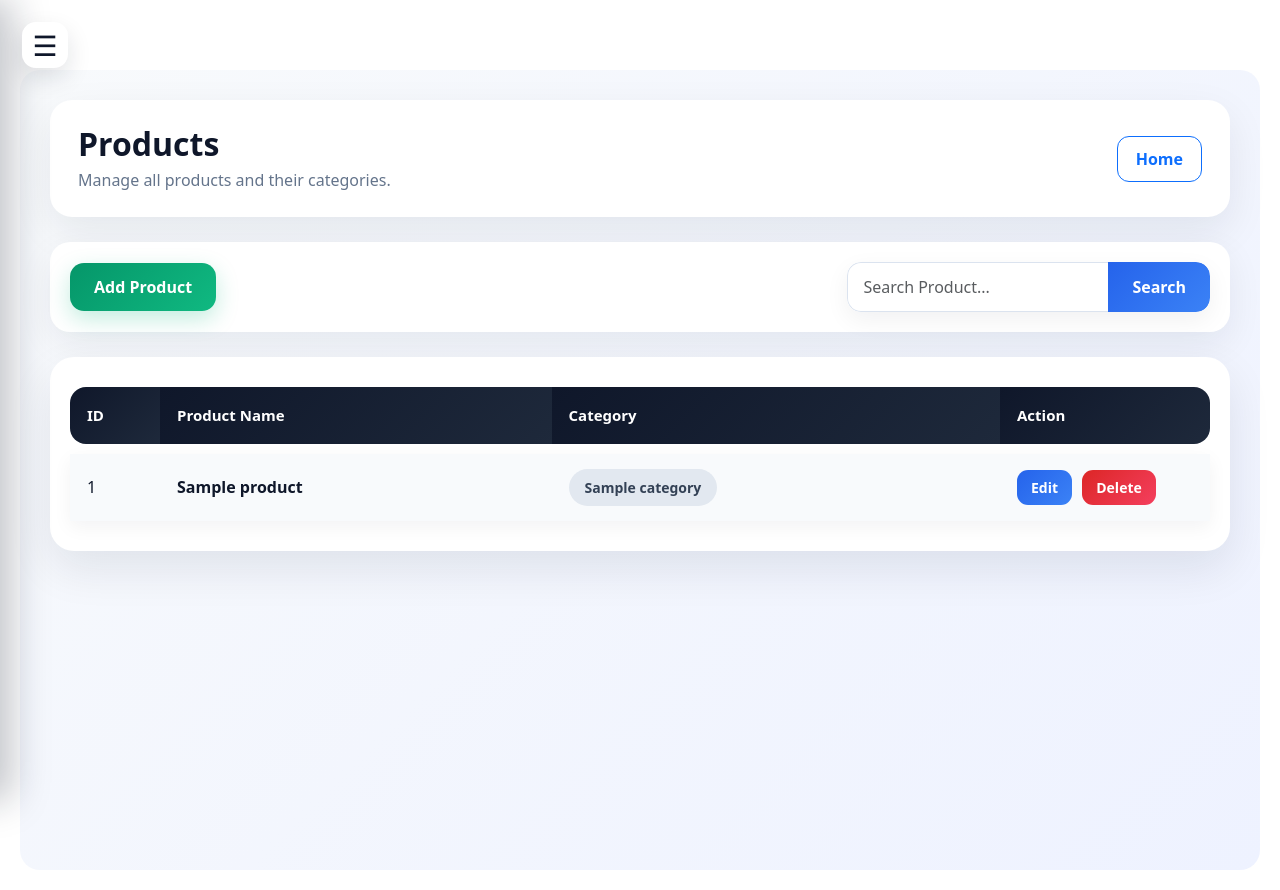
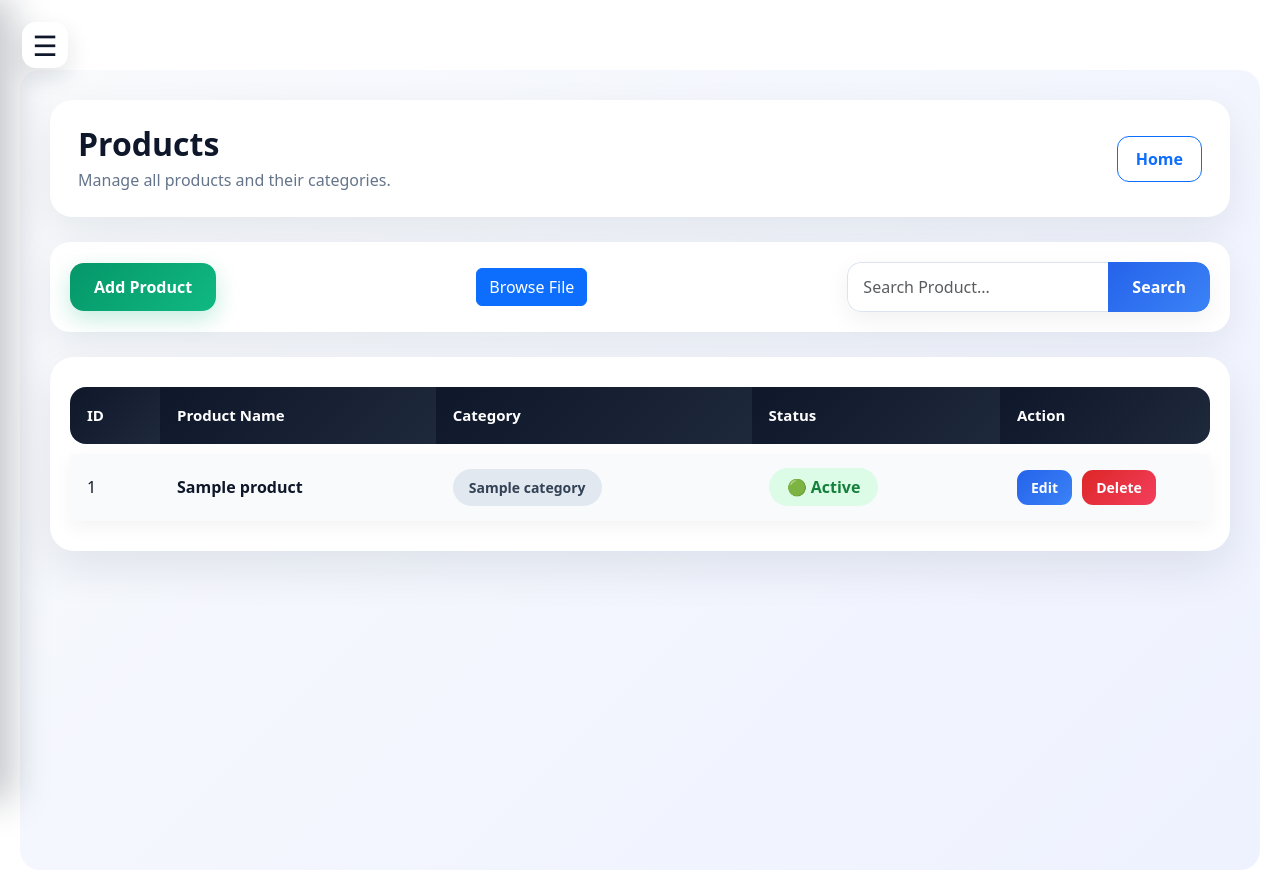
Before and after one commit to Lakshya312/Lead_Management, a Django app: page /products/ in a window 1280 px wide. Run offline with Django 5.2, Linux system fonts and the light colour scheme; a user stored in the database is signed in; tables that the repository leaves empty hold one stand-in row (values such as "Sample post").

Commit message:
Added new feature (Browse File) with validation

```diff
--- a/LeadsData/templates/product/product_list.html
+++ b/LeadsData/templates/product/product_list.html
@@ -177,6 +177,22 @@
         color: #334155;
     }
 
+    .status-active {
+        background: #dcfce7;
+        color: #15803d;
+        padding: 8px 18px;
+        border-radius: 20px;
+        font-weight: 600;
+    }
+
+    .status-inactive {
+        background: #fee2e2;
+        color: #dc2626;
+        padding: 8px 18px;
+        border-radius: 20px;
+        font-weight: 600;
+    }
+
     .edit-btn,
     .delete-btn {
         border: none;
@@ -246,6 +262,27 @@
             </a>
         {% endif %}
 
+        <form method="POST" action="{% url 'upload_products_excel' %}" enctype="multipart/form-data">
+            {% csrf_token %}
+            <input type="file"
+                   name="excel_file"
+                   accept=".xlsx"
+                   hidden
+                   id="excelFile"
+                   onchange="showUploadButton()">
+
+            <label for="excelFile" class="btn btn-primary">
+                Browse File
+            </label>
+
+            <button type="submit"
+                    class="btn btn-success"
+                    id="uploadBtn"
+                    style="display: none;">
+                Upload
+            </button>
+        </form>
+
         <form method="GET">
             <div class="input-group search-box">
                 <input type="text"
@@ -270,6 +307,7 @@
                     <th style="width: 90px;">ID</th>
                     <th>Product Name</th>
                     <th>Category</th>
+                    <th>Status</th>
                     <th style="width: 210px;">Action</th>
                 </tr>
             </thead>
@@ -304,6 +342,14 @@
                     </td>
 
                     <td>
+                        {% if p.Is_Active %}
+                            <span class="status-active">🟢 Active</span>
+                        {% else %}
+                            <span class="status-inactive">🔴 Inactive</span>
+                        {% endif %}
+                    </td>
+
+                    <td>
                         {% if request.user.userprofile.role == "Admin" or p.Added_By == request.user.username %}
                             <a href="/products/edit/{{ p.ProductID }}/"
                                class="edit-btn">
@@ -332,4 +378,10 @@
 
 </div>
 
+<script>
+function showUploadButton() {
+    document.getElementById("uploadBtn").style.display = "inline-block";
+}
+</script>
+
 {% endblock %}
--- a/LeadsData/urls.py
+++ b/LeadsData/urls.py
@@ -48,6 +48,8 @@ urlpatterns = [
     path("api/products/", views.product_api, name="product_api"),
     path("api/products/<int:id>/", views.product_detail_api, name="product_detail_api"),
 
+    path("products/upload-excel/", views.upload_products_excel, name="upload_products_excel"),
+
     # REGION
     path("regions/", views.region_list, name="region_list"),
     path("regions/add/", views.add_region, name="add_region"),
--- a/LeadsData/views.py
+++ b/LeadsData/views.py
@@ -13,7 +13,7 @@ from django.contrib.auth import authenticate, login, logout
 from django.db.models.deletion import ProtectedError
 from django.utils import timezone
 from functools import wraps
-
+from openpyxl import load_workbook
 
 # ================ DECORATOR ================
 def allowed_roles(roles=[]):
@@ -136,6 +136,95 @@ def add_product(request):
     })
 
 @allowed_roles(["Admin", "Manager"])
+def upload_products_excel(request):
+
+    if request.method == "POST":
+        excel_file = request.FILES.get("excel_file")
+
+        if not excel_file:
+            messages.error(request, "Please upload an Excel file.")
+            return redirect("product_list")
+
+        if not excel_file.name.endswith(".xlsx"):
+            messages.error(request, "Only .xlsx files are allowed.")
+            return redirect("product_list")
+
+        wb = load_workbook(excel_file)
+        sheet = wb.active
+
+        errors = []
+
+        for row_no, row in enumerate(
+                sheet.iter_rows(min_row=2, values_only=True),
+                start=2):
+
+            product_name = row[0]
+            category_name = row[1]
+            is_active_value = row[2]
+
+            # Product Name Validation
+            if not product_name or str(product_name).strip() == "":
+                errors.append(
+                    f"Row {row_no}: Product Name cannot be empty."
+                )
+                continue
+
+            # Category Validation
+            if not category_name or str(category_name).strip() == "":
+                errors.append(
+                    f"Row {row_no}: Category cannot be empty."
+                )
+                continue
+
+            category, created = Product_Category.objects.get_or_create(
+                CategoryName=str(category_name).strip(),
+                defaults={
+                    "Added_By": request.user.username
+                }
+            )
+
+            # IsActive Validation
+            if is_active_value is None or str(is_active_value).strip() == "":
+                is_active = True
+            else:
+                is_active = str(
+                    is_active_value
+                ).strip().lower() in [
+                                "true", "yes", "1", "active"
+                            ]
+
+            # Duplicate Validation
+            if Product.objects.filter(
+                    ProductName=str(product_name).strip(),
+                    Category=category
+            ).exists():
+                errors.append(
+                    f"Row {row_no}: Product '{product_name}' already exists."
+                )
+                continue
+
+            Product.objects.create(
+                ProductName=str(product_name).strip(),
+                Category=category,
+                Is_Active=is_active,
+                Added_By=request.user.username
+            )
+
+    if errors:
+        for error in errors:
+            messages.error(request, error)
+    else:
+        messages.success(
+            request,
+            "Products uploaded successfully."
+        )
+
+        #messages.success(request, "Products uploaded successfully.")
+        #return redirect("product_list")
+
+    return redirect("product_list")
+
+@allowed_roles(["Admin", "Manager"])
 def edit_product(request, id):
 
     if request.user.userprofile.role == "Admin":
@@ -159,6 +248,8 @@ def edit_product(request, id):
         category = get_object_or_404(Product_Category, CategoryID=category_id)
 
         product.Category = category
+        product.Is_Active = request.POST.get("Is_Active") == "True"
+
         product.save()
 
         messages.success(request, "Product updated successfully.")
```
Also changed, not shown: LeadsData/templates/product/edit_product.html (+16 -0 lines).
